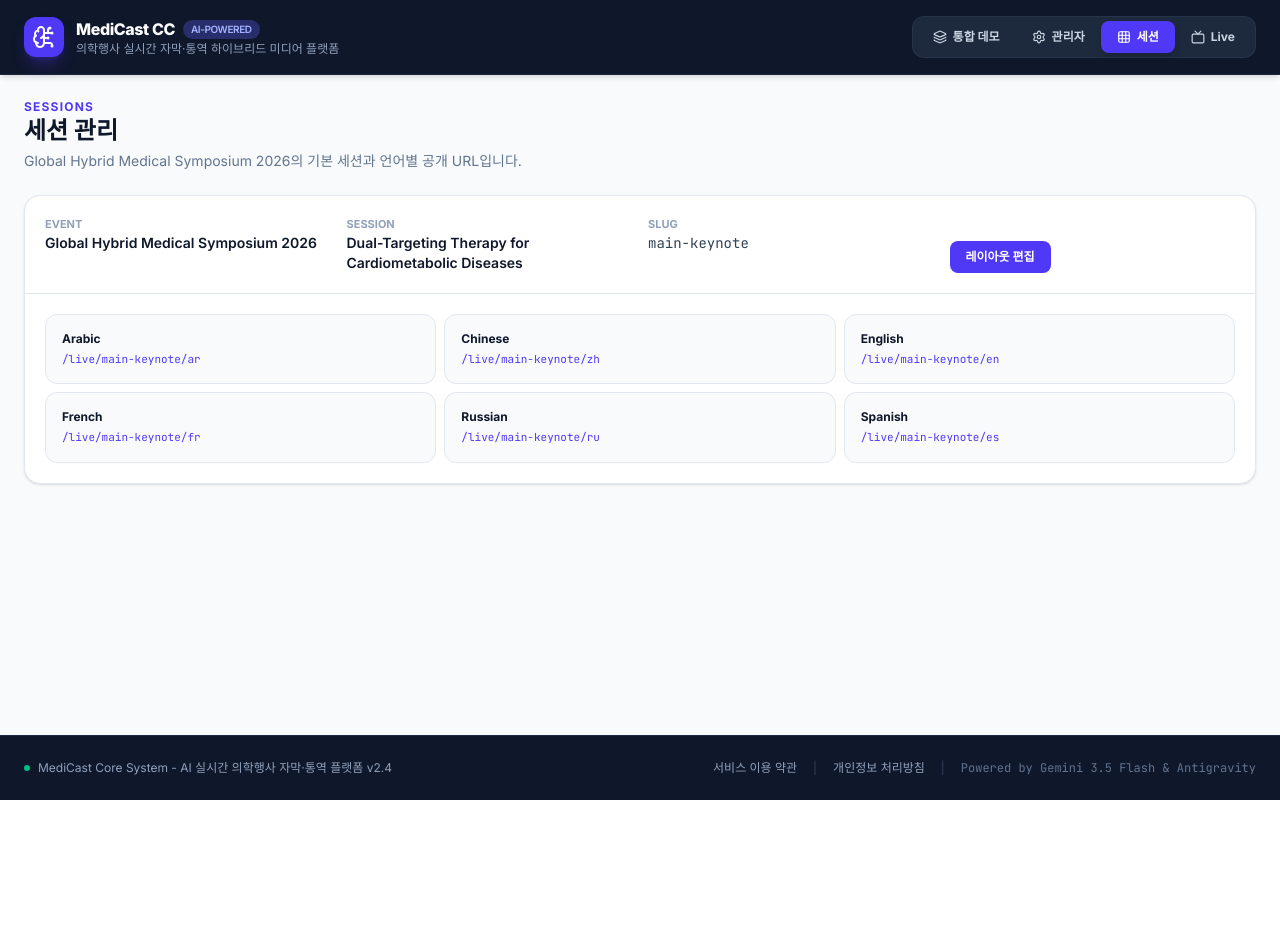
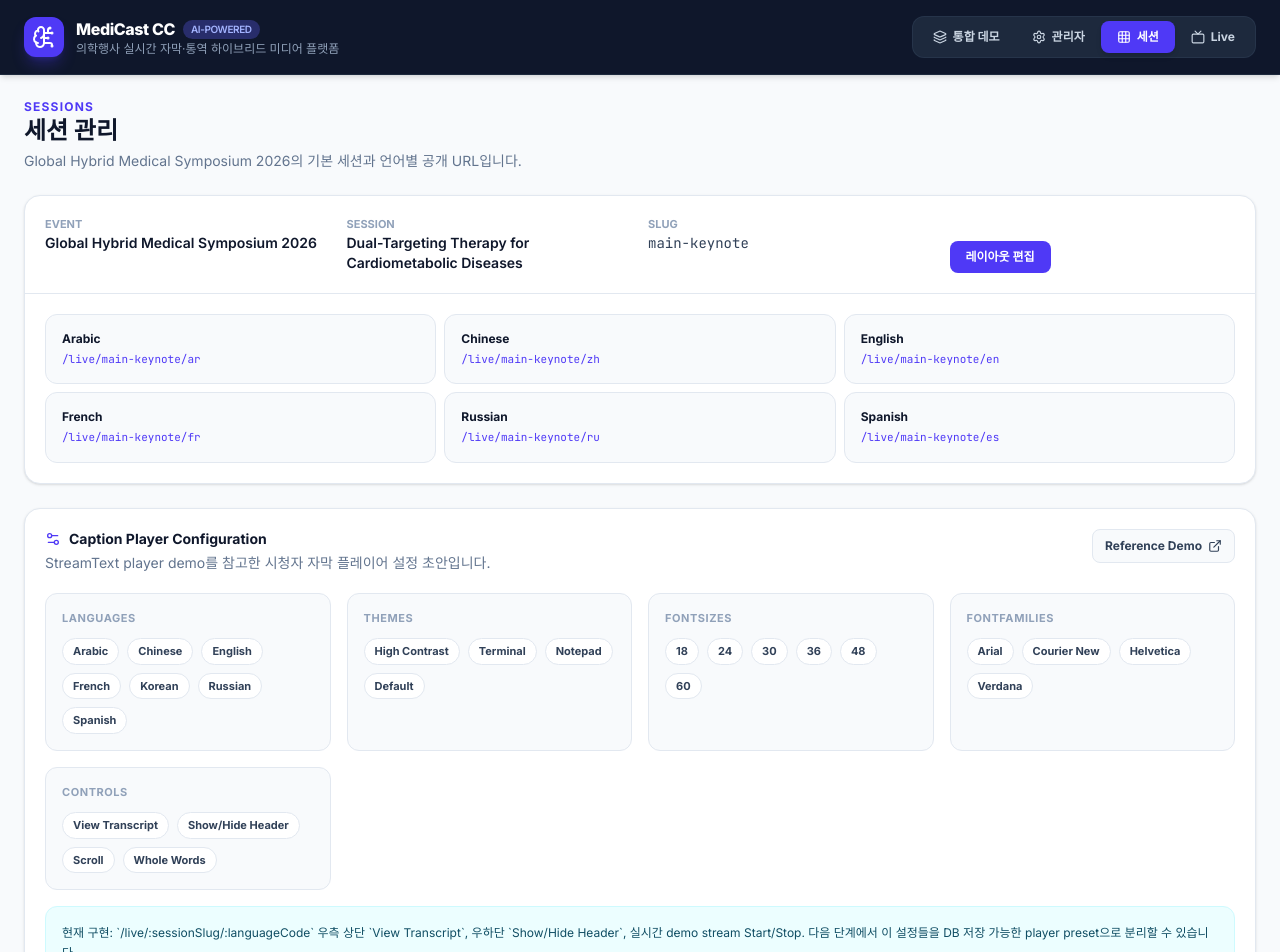
Before and after one commit to chloekim12200716/live-translate-platform, a React (Vite) app: page /admin/sessions in a window 1280 px wide. Shown: the top 952 px of the page. Before the commit the page ends 800 px from the top, so only its background shows below. Built offline with nearby package versions, Linux system fonts and the light colour scheme; no server answers.

Commit message:
feat: add caption player transcript controls

```diff
--- a/src/components/platform/CaptionComponent.tsx
+++ b/src/components/platform/CaptionComponent.tsx
@@ -18,10 +18,12 @@ interface CaptionComponentProps {
 }
 
 interface StreamCaptionPayload {
+  id?: string;
   sourceText?: string;
   translatedText?: string;
   engine?: string;
   sequence?: number;
+  isFinal?: boolean;
 }
 
 interface StreamReadyPayload {
@@ -112,6 +114,17 @@ export default function CaptionComponent({ languageCode, sessionSlug, sourceLang
       setSequence(data.sequence || 0);
       setIsLoading(false);
       setErrorMessage("");
+      window.dispatchEvent(new CustomEvent("platform-caption", {
+        detail: {
+          id: data.id,
+          languageCode: normalizedLanguage,
+          sourceText: data.sourceText,
+          translatedText: data.translatedText,
+          engine: data.engine,
+          sequence: data.sequence,
+          isFinal: data.isFinal
+        }
+      }));
     });
     eventSource.addEventListener("caption-error", (event) => {
       const data = JSON.parse((event as MessageEvent).data) as { message?: string };
--- a/src/components/platform/DisplayRenderer.tsx
+++ b/src/components/platform/DisplayRenderer.tsx
@@ -1,4 +1,5 @@
-import React from "react";
+import React, { useEffect, useState } from "react";
+import { Eye, EyeOff, FileText, X } from "lucide-react";
 import {
   PlatformLayout,
   PlatformLayoutComponent,
@@ -19,6 +20,16 @@ interface DisplayRendererProps {
   layout: PlatformLayout;
   session: PlatformSession;
   languageCode: string;
+}
+
+interface TranscriptEntry {
+  id: string;
+  languageCode: string;
+  sourceText: string;
+  translatedText: string;
+  engine: string;
+  sequence: number;
+  isFinal: boolean;
 }
 
 function renderComponent(component: PlatformLayoutComponent, session: PlatformSession, languageCode: string) {
@@ -47,15 +58,59 @@ function renderComponent(component: PlatformLayoutComponent, session: PlatformSe
 
 export default function DisplayRenderer({ layout, session, languageCode }: DisplayRendererProps) {
   const canvasRatio = layout.canvasWidth / layout.canvasHeight;
+  const [isHeaderVisible, setIsHeaderVisible] = useState(true);
+  const [isTranscriptOpen, setIsTranscriptOpen] = useState(false);
+  const [transcriptEntries, setTranscriptEntries] = useState<TranscriptEntry[]>([]);
+
+  useEffect(() => {
+    const handleCaptionEvent = (event: Event) => {
+      const captionEvent = event as CustomEvent<Partial<TranscriptEntry>>;
+      const detail = captionEvent.detail;
+      if (!detail?.id || detail.languageCode !== languageCode) return;
+
+      setTranscriptEntries((currentEntries) => {
+        const nextEntry: TranscriptEntry = {
+          id: detail.id ?? `caption-${Date.now()}`,
+          languageCode,
+          sourceText: detail.sourceText ?? "",
+          translatedText: detail.translatedText ?? "",
+          engine: detail.engine ?? "",
+          sequence: detail.sequence ?? currentEntries.length + 1,
+          isFinal: Boolean(detail.isFinal)
+        };
+        const existingIndex = currentEntries.findIndex((entry) => entry.id === nextEntry.id);
+
+        if (existingIndex === -1) {
+          return [...currentEntries, nextEntry].slice(-100);
+        }
+
+        const updatedEntries = [...currentEntries];
+        updatedEntries[existingIndex] = nextEntry;
+        return updatedEntries;
+      });
+    };
+
+    window.addEventListener("platform-caption", handleCaptionEvent);
+    return () => window.removeEventListener("platform-caption", handleCaptionEvent);
+  }, [languageCode]);
 
   return (
     <div className="relative min-h-screen overflow-hidden bg-slate-950 p-4 md:p-6">
+      {isHeaderVisible && (
         <div className="mb-4 flex flex-wrap items-center justify-between gap-3 text-white">
           <div>
             <p className="text-xs font-bold uppercase tracking-widest text-cyan-200">{session.mode} Session</p>
             <h1 className="text-xl font-bold md:text-2xl">{session.title}</h1>
           </div>
           <div className="flex flex-wrap items-center justify-end gap-2">
+            <button
+              type="button"
+              onClick={() => setIsTranscriptOpen(true)}
+              className="inline-flex h-8 items-center gap-1.5 rounded-full border border-white/15 bg-white/10 px-3 text-xs font-bold text-white backdrop-blur transition hover:bg-white/15"
+            >
+              <FileText className="h-3.5 w-3.5" />
+              View Transcript
+            </button>
             <CaptionStreamDemoControls
               sessionSlug={session.slug}
               sourceLanguageCode={session.sourceLanguageCode}
@@ -65,6 +120,7 @@ export default function DisplayRenderer({ layout, session, languageCode }: Displ
             </div>
           </div>
         </div>
+      )}
 
       <div className="flex justify-center">
         <div
@@ -95,6 +151,60 @@ export default function DisplayRenderer({ layout, session, languageCode }: Displ
           ))}
         </div>
       </div>
+
+      <button
+        type="button"
+        onClick={() => setIsHeaderVisible((currentValue) => !currentValue)}
+        className="fixed bottom-4 right-4 z-[80] inline-flex items-center gap-1.5 rounded-full border border-white/15 bg-slate-950/85 px-4 py-2 text-xs font-bold text-white shadow-2xl backdrop-blur transition hover:bg-slate-900"
+      >
+        {isHeaderVisible ? <EyeOff className="h-4 w-4" /> : <Eye className="h-4 w-4" />}
+        {isHeaderVisible ? "Hide Header" : "Show Header"}
+      </button>
+
+      {isTranscriptOpen && (
+        <div className="fixed inset-y-0 right-0 z-[90] flex w-full max-w-md flex-col border-l border-white/10 bg-slate-950/95 text-white shadow-2xl backdrop-blur">
+          <div className="flex items-center justify-between border-b border-white/10 px-5 py-4">
+            <div>
+              <p className="text-xs font-bold uppercase tracking-widest text-cyan-200">Transcript</p>
+              <h2 className="text-lg font-bold">{session.title}</h2>
+            </div>
+            <button
+              type="button"
+              onClick={() => setIsTranscriptOpen(false)}
+              className="rounded-full p-2 text-slate-300 transition hover:bg-white/10 hover:text-white"
+              aria-label="Close transcript"
+            >
+              <X className="h-5 w-5" />
+            </button>
+          </div>
+          <div className="min-h-0 flex-1 overflow-y-auto px-5 py-4">
+            {transcriptEntries.length === 0 ? (
+              <div className="rounded-lg border border-white/10 bg-white/5 p-4 text-sm text-slate-300">
+                아직 수신된 자막이 없습니다. Demo stream을 시작하거나 caption queue에 자막을 publish하면 여기에 누적됩니다.
+              </div>
+            ) : (
+              <div className="space-y-3">
+                {transcriptEntries.map((entry) => (
+                  <article key={entry.id} className="rounded-lg border border-white/10 bg-white/5 p-3">
+                    <div className="mb-2 flex items-center justify-between gap-3 text-[11px] font-bold uppercase tracking-wide text-slate-400">
+                      <span>#{entry.sequence} · {entry.languageCode}</span>
+                      <span>{entry.isFinal ? entry.engine : "Translating"}</span>
+                    </div>
+                    <p className="text-sm font-semibold leading-relaxed text-yellow-50">
+                      {entry.translatedText || entry.sourceText}
+                    </p>
+                    {entry.sourceText && entry.sourceText !== entry.translatedText && (
+                      <p className="mt-2 text-xs leading-relaxed text-slate-400">
+                        {entry.sourceText}
+                      </p>
+                    )}
+                  </article>
+                ))}
+              </div>
+            )}
+          </div>
+        </div>
+      )}
     </div>
   );
 }
--- a/src/pages/admin/AdminSessionsPage.tsx
+++ b/src/pages/admin/AdminSessionsPage.tsx
@@ -1,9 +1,18 @@
 import React from "react";
 import { Link } from "react-router-dom";
+import { ExternalLink, Settings2 } from "lucide-react";
 import {
   mockDisplayUrls,
   mockPlatformData
 } from "../../data/mockPlatformData";
+
+const captionPlayerOptions = {
+  languages: ["Arabic", "Chinese", "English", "French", "Korean", "Russian", "Spanish"],
+  themes: ["High Contrast", "Terminal", "Notepad", "Default"],
+  fontSizes: ["18", "24", "30", "36", "48", "60"],
+  fontFamilies: ["Arial", "Courier New", "Helvetica", "Verdana"],
+  controls: ["View Transcript", "Show/Hide Header", "Scroll", "Whole Words"]
+};
 
 export default function AdminSessionsPage() {
   return (
@@ -51,6 +60,52 @@ export default function AdminSessionsPage() {
           ))}
         </div>
       </div>
+
+      <div className="rounded-2xl border border-slate-200 bg-white p-5 shadow-sm">
+        <div className="flex flex-wrap items-start justify-between gap-3">
+          <div>
+            <div className="flex items-center gap-2">
+              <Settings2 className="h-4 w-4 text-indigo-600" />
+              <h3 className="text-sm font-bold text-slate-900">Caption Player Configuration</h3>
+            </div>
+            <p className="mt-1 text-sm text-slate-500">
+              StreamText player demo를 참고한 시청자 자막 플레이어 설정 초안입니다.
+            </p>
+          </div>
+          <a
+            href="https://www.streamtext.net/player/?event=ihaveadream"
+            target="_blank"
+            rel="noreferrer"
+            className="inline-flex items-center gap-1.5 rounded-lg border border-slate-200 bg-slate-50 px-3 py-2 text-xs font-bold text-slate-700 hover:bg-slate-100"
+          >
+            Reference Demo
+            <ExternalLink className="h-3.5 w-3.5" />
+          </a>
+        </div>
+
+        <div className="mt-5 grid gap-4 md:grid-cols-2 xl:grid-cols-4">
+          {Object.entries(captionPlayerOptions).map(([groupName, values]) => (
+            <div key={groupName} className="rounded-xl border border-slate-200 bg-slate-50 p-4">
+              <p className="text-[11px] font-bold uppercase tracking-wider text-slate-400">{groupName}</p>
+              <div className="mt-3 flex flex-wrap gap-2">
+                {values.map((value) => (
+                  <span
+                    key={value}
+                    className="rounded-full border border-slate-200 bg-white px-2.5 py-1 text-[11px] font-bold text-slate-700"
+                  >
+                    {value}
+                  </span>
+                ))}
+              </div>
+            </div>
+          ))}
+        </div>
+
+        <div className="mt-4 rounded-xl border border-cyan-100 bg-cyan-50 p-4 text-xs leading-relaxed text-cyan-900">
+          현재 구현: `/live/:sessionSlug/:languageCode` 우측 상단 `View Transcript`, 우하단 `Show/Hide Header`, 실시간 demo stream Start/Stop.
+          다음 단계에서 이 설정들을 DB 저장 가능한 player preset으로 분리할 수 있습니다.
+        </div>
+      </div>
     </div>
   );
 }
```
Lines whose indentation alone changed are shown as unchanged.
